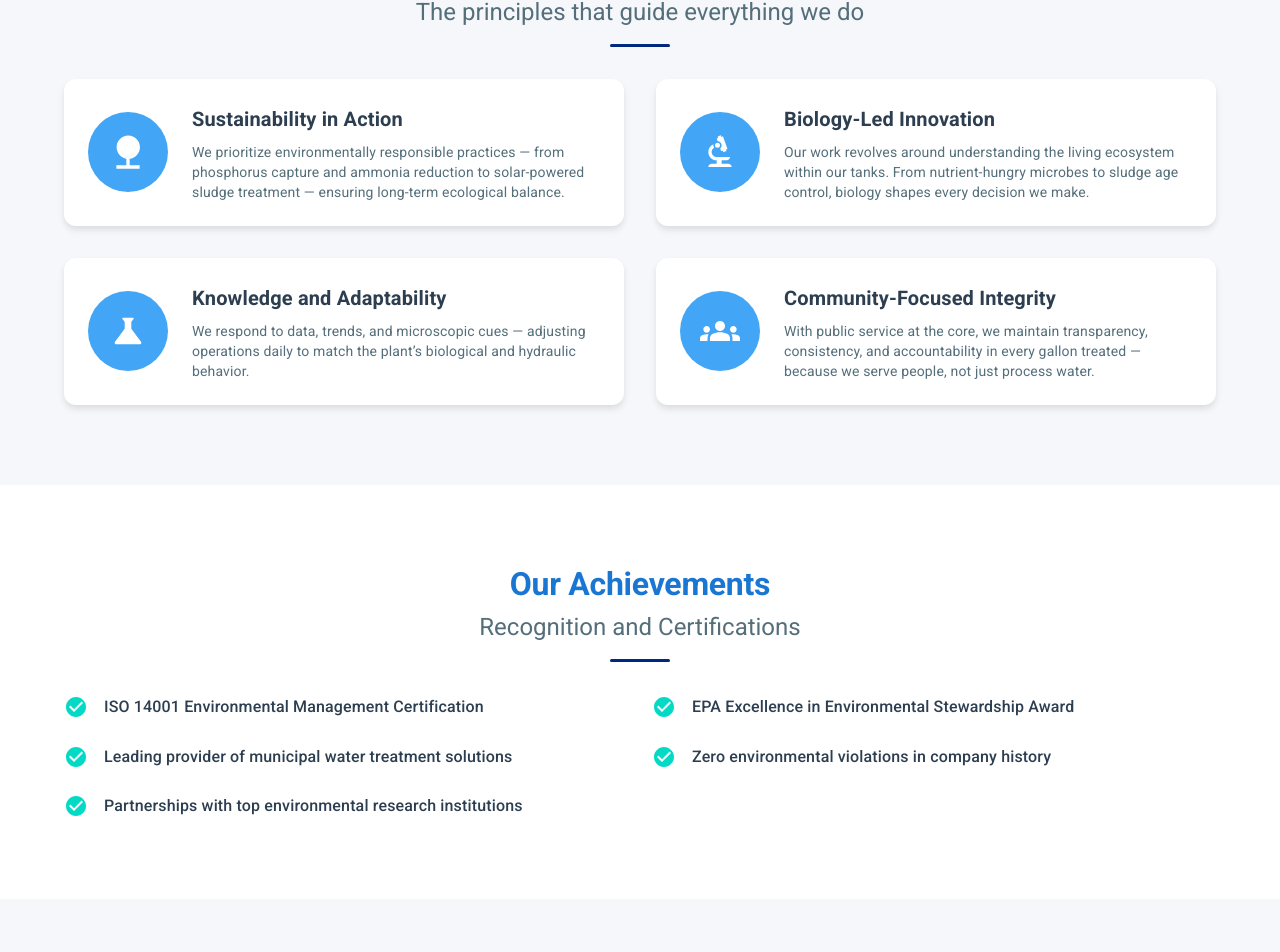
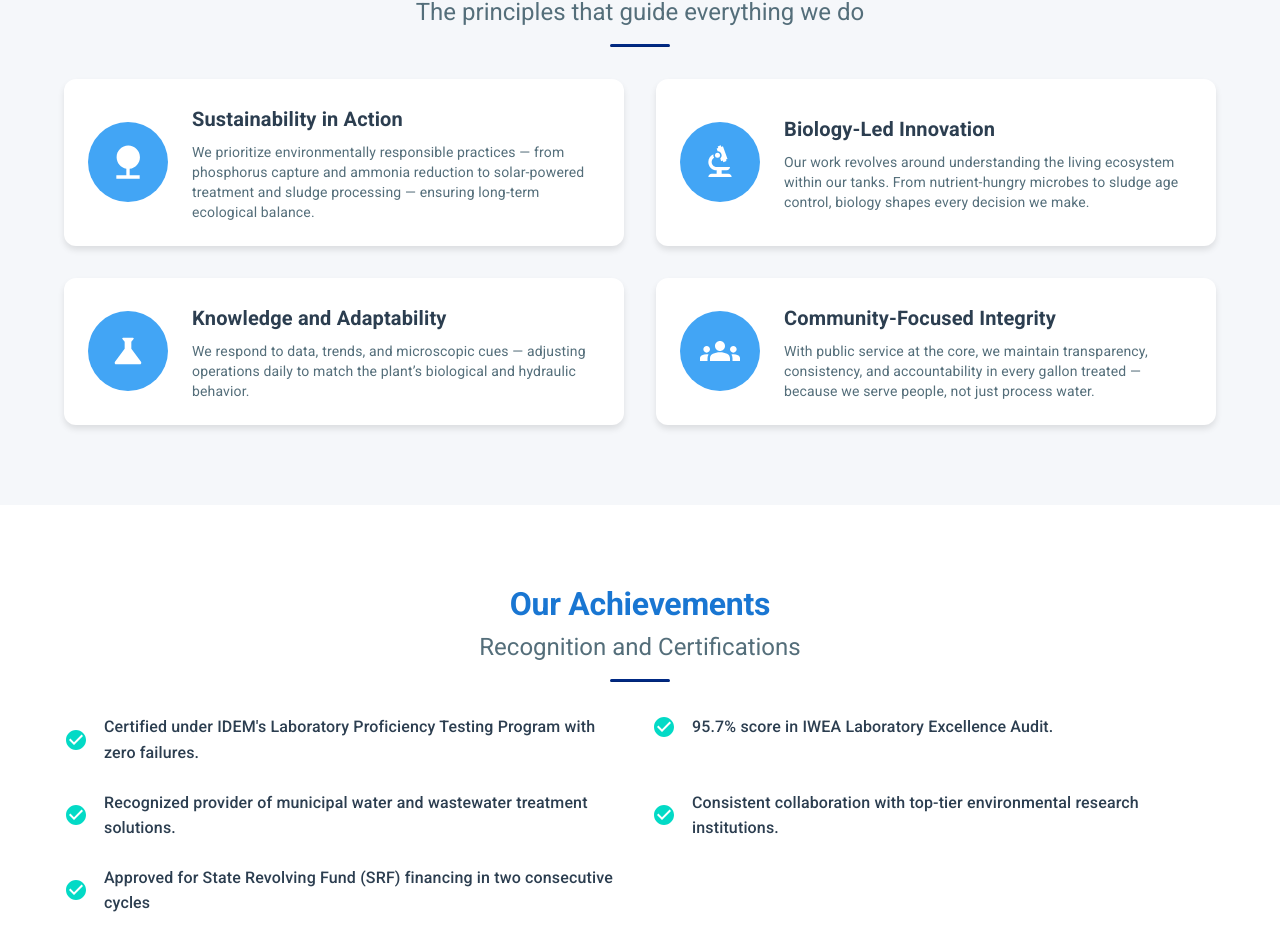
Before and after one commit to MdotO/WMWebsite, a React (Create React App) app: page /about in a window 1280 px wide. Shown: the part 1956-2908 px from the top of the page. Built offline with nearby package versions, Linux system fonts and the light colour scheme.

Commit message:
minor phrasing update

```diff
--- a/src/pages/AboutUs.js
+++ b/src/pages/AboutUs.js
@@ -35,7 +35,7 @@ const AboutUs = () => {
     {
       icon: <Nature sx={{ fontSize: 40 }} />,
       title: "Sustainability in Action",
-      description: "We prioritize environmentally responsible practices — from phosphorus capture and ammonia reduction to solar-powered sludge treatment — ensuring long-term ecological balance."
+      description: "We prioritize environmentally responsible practices — from phosphorus capture and ammonia reduction to solar-powered treatment and sludge processing — ensuring long-term ecological balance."
     },
     {
       icon: <Biotech sx={{ fontSize: 40 }} />,
@@ -55,11 +55,11 @@ const AboutUs = () => {
   ];
 
   const achievements = [
-    "ISO 14001 Environmental Management Certification",
-    "EPA Excellence in Environmental Stewardship Award",
-    "Leading provider of municipal water treatment solutions",
-    "Zero environmental violations in company history",
-    "Partnerships with top environmental research institutions"
+    "Certified under IDEM's Laboratory Proficiency Testing Program with zero failures.",
+    "95.7% score in IWEA Laboratory Excellence Audit.",
+    "Recognized provider of municipal water and wastewater treatment solutions.",
+    "Consistent collaboration with top-tier environmental research institutions.",
+    "Approved for State Revolving Fund (SRF) financing in two consecutive cycles"
   ];
 
   return (
--- a/src/pages/OperationsFlowPage.js
+++ b/src/pages/OperationsFlowPage.js
@@ -26,7 +26,7 @@ const initialNodes = [
   { id: '5', position: { x: 0, y: 725 }, data: { label: 'Secondary', description: 'Further clarification.', image: imageAssets.operationsflow.secondaryClarifier }, type: 'custom' },
   { id: '6', position: { x: 400, y: 800 }, data: { label: 'Secondary Clarifiers', description: 'Separates activated sludge.', image: imageAssets.operationsflow.secondaryClarifier2}, type: 'custom' },
   { id: '7', position: { x: 850, y: 600 }, data: { label: 'RAS/WAS Station', description: 'Return/Waste Activated Sludge.'}, type: 'custom' },
-  { id: '8', position: { x: 400, y: 1000 }, data: { label: 'Tertiary', description: 'Advanced nutrient removal.', image: imageAssets.operationsflow.tertiaryAndUvTreatment }, type: 'custom' },
+  { id: '8', position: { x: 400, y: 1000 }, data: { label: 'Tertiary', description: 'Advanced solids removal.', image: imageAssets.operationsflow.tertiaryAndUvTreatment }, type: 'custom' },
   { id: '9', position: { x: 400, y: 1200 }, data: { label: 'Final (UV)', description: 'Disinfection with UV light.', image: imageAssets.operationsflow.tertiaryAndUvTreatment2 }, type: 'custom' },
   { id: '10', position: { x: 400, y: 1400 }, data: { label: 'Final Effluent', description: 'Treated water is discharged.', image: imageAssets.operationsflow.effluent }, type: 'custom' },
   { id: '11', position: { x: 1000, y: 800 }, data: { label: 'Gravity Belt Thickener', description: 'Thickens sludge.', image: imageAssets.operationsflow.gravityBeltThickener }, type: 'custom' },
```
